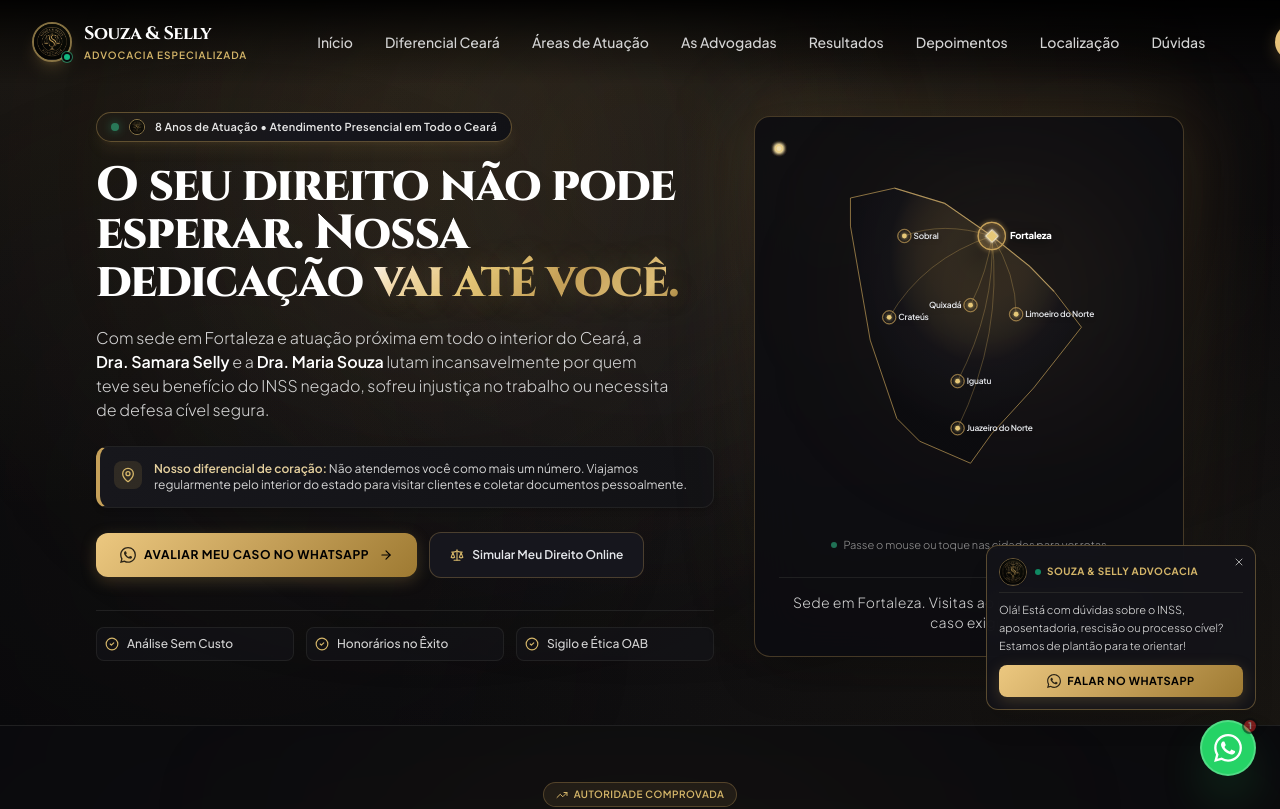
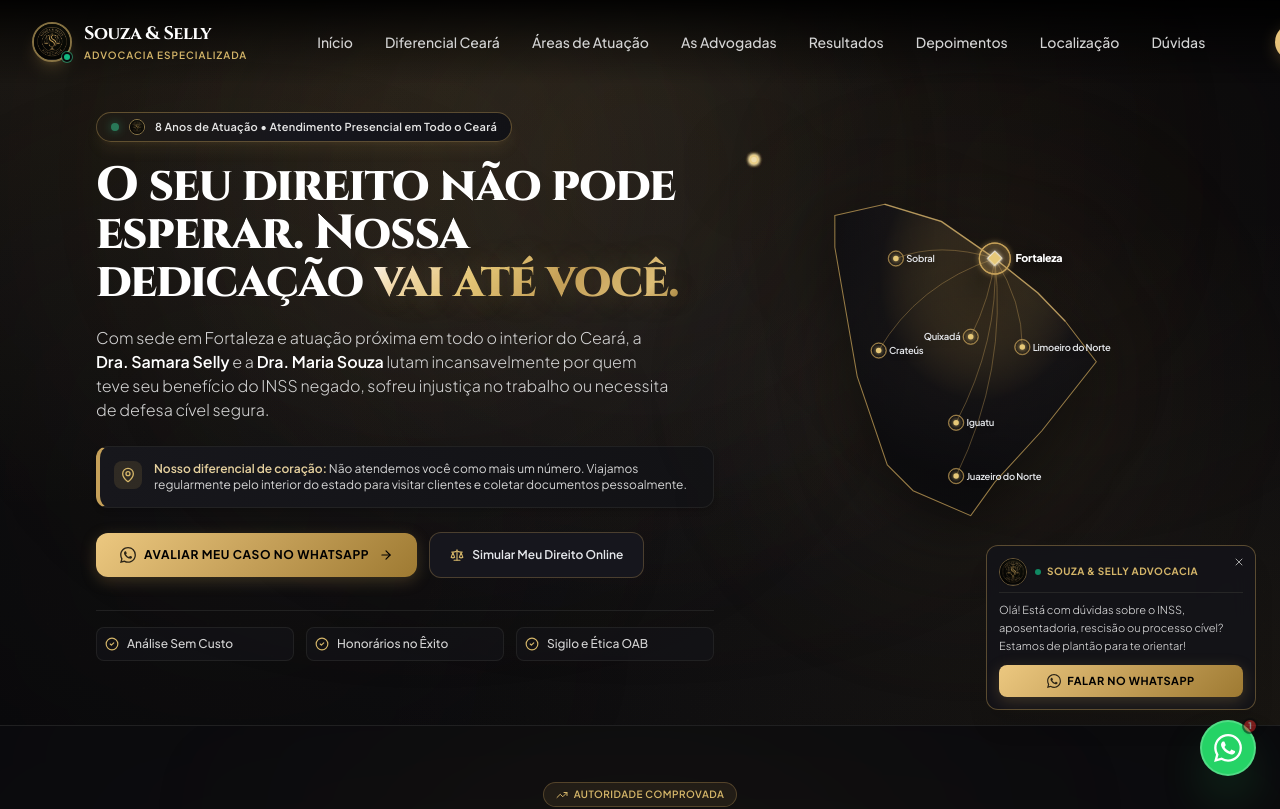
Before and after one commit to danieldiniz1999/souza-e-selly-v3, a React (Vite) app: page / in a window 1280 px wide. Shown: the top 809 px of the page. Built offline with nearby package versions, Linux system fonts and the light colour scheme.

Commit message:
style(ceara-map): remove card border box and bottom caption for seamless floating map

```diff
--- a/src/components/CearaMap.tsx
+++ b/src/components/CearaMap.tsx
@@ -97,23 +97,15 @@ export const CearaMap: React.FC = () => {
   const HUB = { x: 280, y: 115, name: 'Fortaleza' };
 
   return (
-    <div className="relative w-full max-w-lg mx-auto flex flex-col items-center">
-      {/* Glow Halo behind map container */}
-      <div className="absolute -inset-2 rounded-3xl bg-gradient-to-b from-gold-500/20 via-gold-600/10 to-transparent blur-2xl pointer-events-none" />
+    <div className="relative w-full max-w-xl mx-auto flex flex-col items-center select-none">
+      {/* Subtle background ambient glow behind the map */}
+      <div className="absolute top-1/2 left-1/2 -translate-x-1/2 -translate-y-1/2 w-72 h-72 rounded-full bg-gold-500/10 blur-[100px] pointer-events-none" />
 
-      {/* Main Map Card */}
-      <div className="relative w-full rounded-2xl bg-[#0D0D11]/90 border border-gold-500/30 hover:border-gold-400/60 p-4 sm:p-6 shadow-2xl backdrop-blur-xl transition-all duration-500 overflow-hidden group">
-
-        {/* Subtle radial lighting centered on Fortaleza */}
-        <div
-          className="absolute top-16 right-16 w-56 h-56 rounded-full bg-gold-500/10 blur-[80px] pointer-events-none"
-        />
-
-        {/* SVG Interactive Map */}
-        <div className="relative w-full aspect-square max-h-[440px]">
+      {/* SVG Interactive Map (Without Card Borders or Container Box) */}
+      <div className="relative w-full aspect-square max-h-[460px] flex items-center justify-center">
         <svg
           viewBox="0 0 500 480"
-            className="w-full h-full overflow-visible select-none"
+          className="w-full h-full overflow-visible select-none drop-shadow-[0_10px_35px_rgba(0,0,0,0.8)]"
           aria-label="Mapa do Ceará com rotas de atendimento"
         >
             <defs>
@@ -371,29 +363,15 @@ export const CearaMap: React.FC = () => {
           </svg>
       </div>
 
-        {/* Dynamic Interactive City Information Toast */}
-        <div className="mt-2 min-h-[32px] flex items-center justify-center text-center">
-          {activeCity ? (
-            <div className="inline-flex items-center gap-1.5 px-3 py-1 rounded-full bg-gold-500/15 border border-gold-400/50 text-gold-200 text-xs font-semibold animate-fade-in-up shadow-sm">
+      {/* Dynamic Interactive City Information Toast (Subtle pill, only when city active or clean hint) */}
+      <div className="mt-3 min-h-[30px] flex items-center justify-center text-center">
+        {activeCity && (
+          <div className="inline-flex items-center gap-1.5 px-3 py-1 rounded-full bg-[#16161D]/90 border border-gold-500/40 text-gold-300 text-xs font-semibold animate-fade-in-up shadow-lg backdrop-blur-md">
             <MapPin className="w-3 h-3 text-gold-400 shrink-0" />
             <span>{activeCity.name}: {activeCity.region}</span>
             <ArrowRight className="w-3 h-3 text-gold-400 shrink-0 ml-1" />
           </div>
-          ) : (
-            <div className="text-[11px] text-neutral-400/90 font-light flex items-center gap-1.5">
-              <span className="w-1.5 h-1.5 rounded-full bg-emerald-400 animate-pulse" />
-              <span>Passe o mouse ou toque nas cidades para ver rotas</span>
-            </div>
         )}
-        </div>
-
-        {/* Caption from User Reference Image */}
-        <div className="mt-4 pt-3.5 border-t border-neutral-800/80 text-center">
-          <p className="text-xs sm:text-sm text-neutral-300 font-light tracking-wide leading-relaxed">
-            Sede em Fortaleza. Visitas ao interior sempre que o caso exigir.
-          </p>
-        </div>
-
       </div>
     </div>
   );
```
Lines whose indentation alone changed are shown as unchanged.
